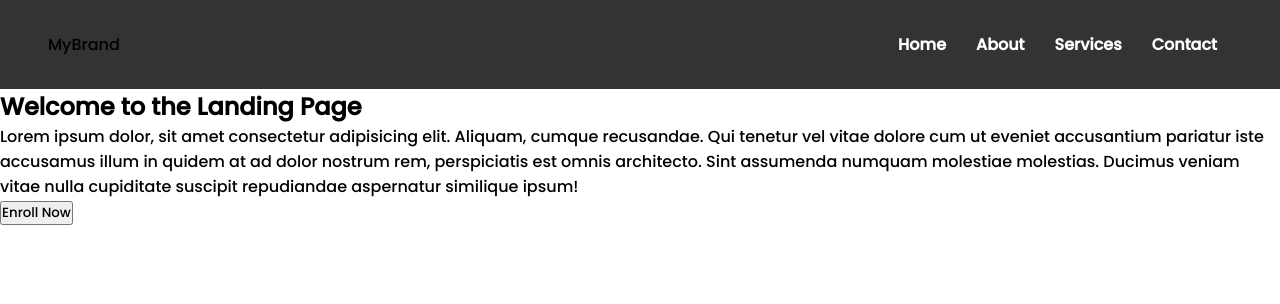
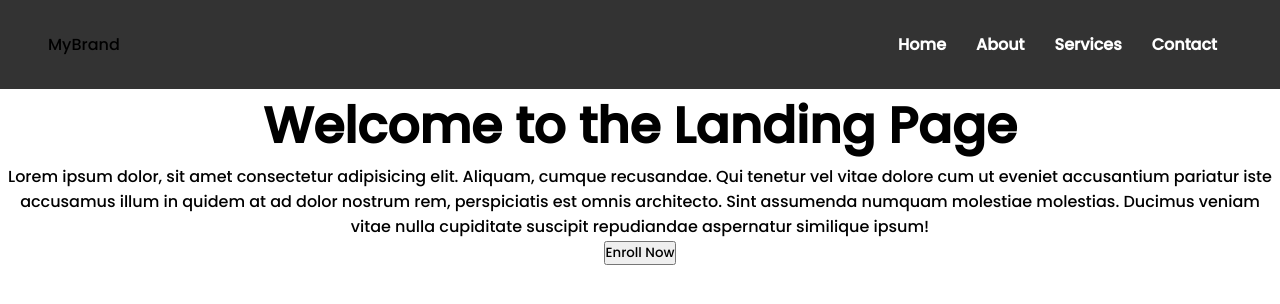
Before and after one commit to ankitaThorve/html-css-projects, a plain HTML site: page landing-page-basic/index.html in a window 1280 px wide. Drawn offline with Linux system fonts and the light colour scheme.

Commit message:
add: update class names

```diff
--- a/landing-page-basic/index.html
+++ b/landing-page-basic/index.html
@@ -19,10 +19,20 @@
           </ul>
         </nav>
       </header>
-      <section class="hero">
-        <h2>Welcome to the Landing Page</h2>
-        <p>Lorem ipsum dolor, sit amet consectetur adipisicing elit. Aliquam, cumque recusandae. Qui tenetur vel vitae dolore cum ut eveniet accusantium pariatur iste accusamus illum in quidem at ad dolor nostrum rem, perspiciatis est omnis architecto. Sint assumenda numquam molestiae molestias. Ducimus veniam vitae nulla cupiditate suscipit repudiandae aspernatur similique ipsum!</p>
-        <button>Enroll Now</button>
+      <section class="hero-section">
+        <div class="container">
+          <h2>Welcome to the Landing Page</h2>
+          <p>
+            Lorem ipsum dolor, sit amet consectetur adipisicing elit. Aliquam,
+            cumque recusandae. Qui tenetur vel vitae dolore cum ut eveniet
+            accusantium pariatur iste accusamus illum in quidem at ad dolor
+            nostrum rem, perspiciatis est omnis architecto. Sint assumenda
+            numquam molestiae molestias. Ducimus veniam vitae nulla cupiditate
+            suscipit repudiandae aspernatur similique ipsum!
+          </p>
+          <button>Enroll Now</button>
+        </div>
+        <footer></footer>
       </section>
     </main>
   </body>
```
